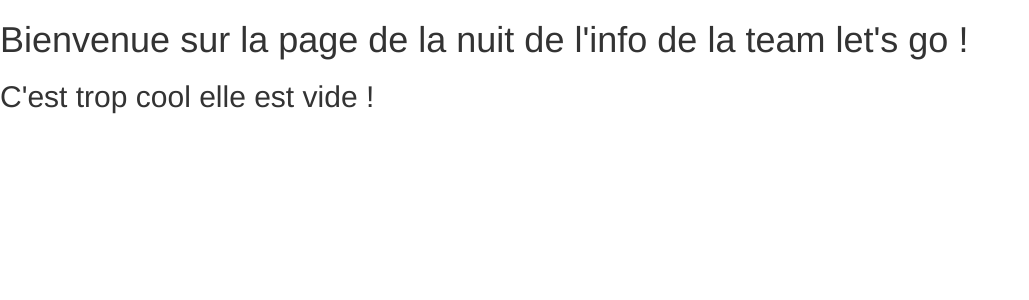
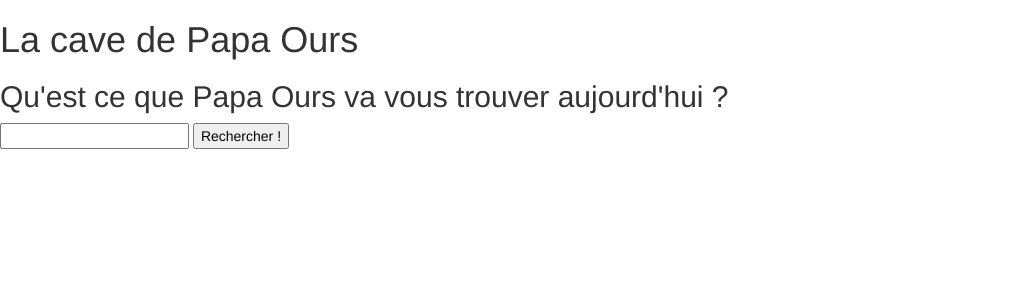
Before and after one commit to letsgoteam/jechercheuntruc, a PHP site: page / in a window 1280 px wide. Shown: the top 300 px of the page, without its empty margins (0-1029 px from the left). Run offline with PHP 8.4, Linux system fonts and the light colour scheme.

Commit message:
Basic site backbone

```diff
--- /dev/null
+++ b/accueil.php
@@ -0,0 +1,7 @@
+<h2>Qu'est ce que Papa Ours va vous trouver aujourd'hui ?</h2>
+
+
+<form action="index.php" method="get" name="srcForm">
+    <input type="text" name="src" id="src" class="" />
+    <input type="submit" value="Rechercher !" />
+</form>
--- a/index.php
+++ b/index.php
@@ -5,12 +5,20 @@
         <title>Let's go !</title>
         <link href="bootstrap/css/bootstrap.css" rel="stylesheet">
         <link href="bootstrap/css/bootstrap-theme.css" rel="stylesheet">
+        <link href="papaOurs.css" rel="stylesheet">
     </head>
     <body>
 
-        <h1>Bienvenue sur la page de la nuit de l'info de la team let's go !</h1>
+        <h1>La cave de Papa Ours</h1>
+        <?php
+        if (isset($_GET['src'])) {
+            include "src.php";
+        } else {
+            include "accueil.php";
+        }
+        ?>
 
-        <h2> C'est trop cool elle est vide ! </h2>
+
 
         <script src="bootstrap/js/jquery.js"></script>
         <script src="bootstrap/js/bootstrap.js"></script>
--- /dev/null
+++ b/papaOurs.css
@@ -0,0 +1,4 @@
+/*
+    Created on : 5 déc. 2013, 17:57:24
+    Author     : Letsgo team
+*/
--- /dev/null
+++ b/src.php
@@ -0,0 +1 @@
+<h2>Résultats de votre recherche :</h2>
```
